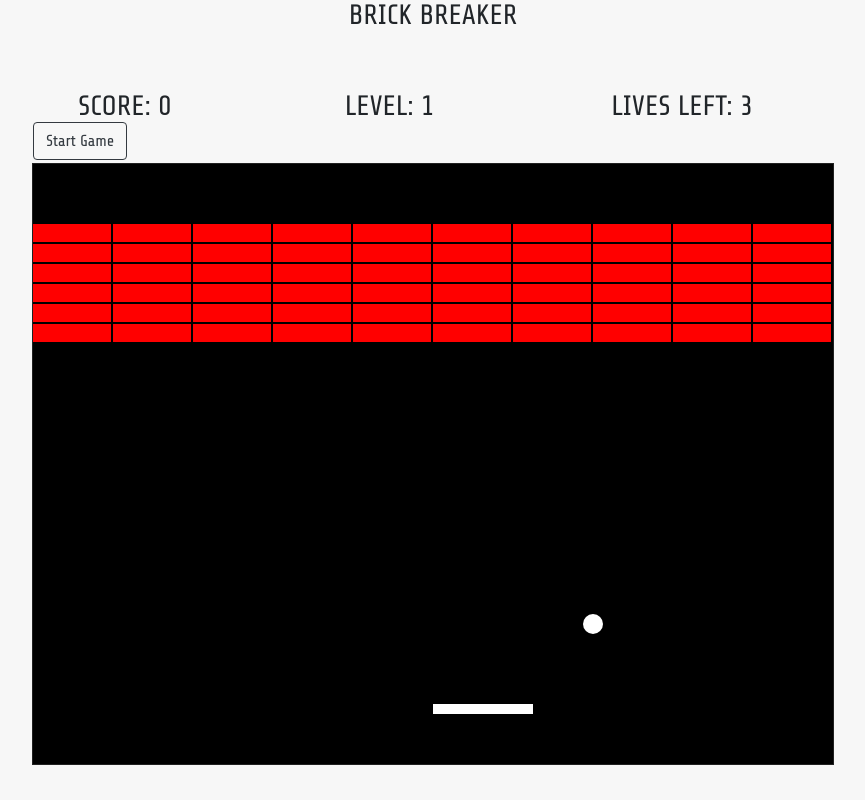
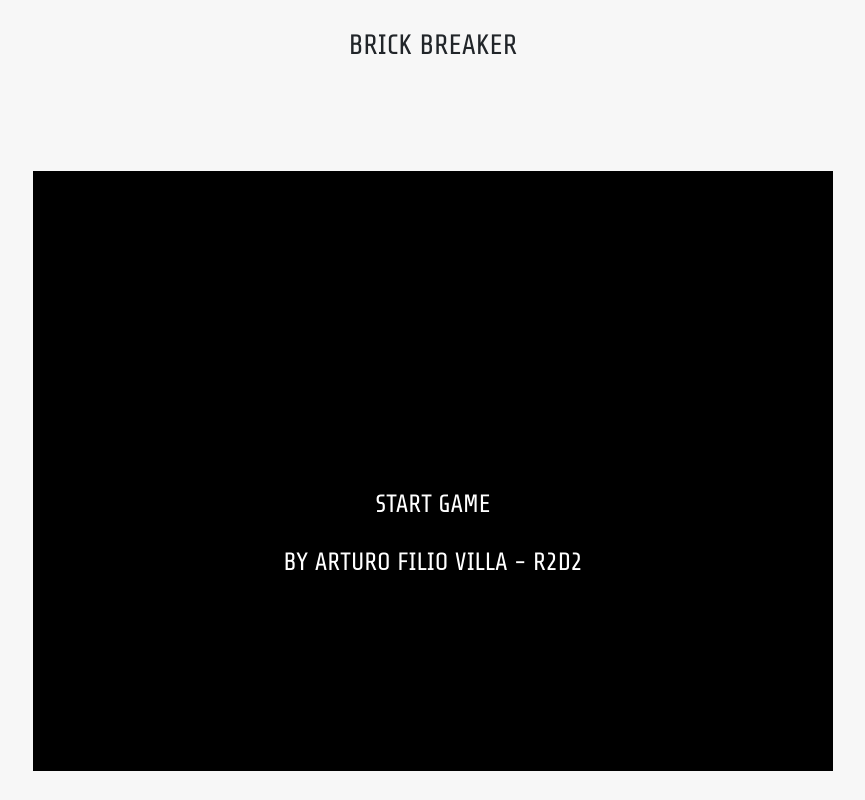
Before and after one commit to arturfil/game-project-ironhack, a website: page index.html in a window 1280 px wide. Shown: the whole page, without its empty margins (207-1072 px from the left). Drawn offline with nearby package versions, Linux system fonts and the light colour scheme.

Commit message:
added start menu

```diff
--- a/css/style.css
+++ b/css/style.css
@@ -9,12 +9,14 @@ body {
 h3 {
   text-align: center;
   text-transform: uppercase;
+  margin-top: 30px;
+  text: bold;
 }
 
 .tags {
   margin: 0 auto;
   max-width: 800px;
-  margin-top: 30px;
+  margin-top: 10px;
 }
 
 .tags h3 {
@@ -24,13 +26,32 @@ h3 {
   margin-top: 30px;
 }
 
-.btn-layout {
+.start-div {
   text-align: center;
-  max-width: 800px;
+  width: 800px;
+  height: 600px;
+  color: white;
+  background-color: black;
+  border: black solid 3px;
+  margin: 110px auto 0;
+}
+
+.start-title {
+  font-size: 25px;
+  margin: 40% auto 50% auto;
+}
+
+.start-title h3 {
+  font-size: 25px;
+}
+
+.start-title:hover {
+  text-decoration: underline;
+  font-size: 40px;
 }
 
 canvas {
-  display: block;
+  display: none;
   position: absolute;
   margin: auto;
   top: 0;
--- a/index.html
+++ b/index.html
@@ -32,8 +32,8 @@
       <div class="col-4">
         <h3>Level: 1</h3>
       </div>
-      <div class="col-4">
-        <h3>Lives left: 3</h3>
+      <div class="col-4 lives">
+        <h3>Lives left: </h3>
       </div>
     </div>
   </div>
@@ -41,17 +41,17 @@
 
 
 <!-- setting up the canvas width an height in the html file so the images and objects don't appear pixelated -->
-  <div class="container ">
+  <div class="container">
     <div class="canvas">
       <canvas id="gameCanvas" width="800" height="600"></canvas>
     </div>
   </div>
 
-  <div class="container btn-layout">
-    <div class="row">
-      <div class="">
-        <button class="btn btn-outline-dark start-btn" type="button" name="button">Start Game</button>
-      </div>
+
+  <div class="start-div">
+    <div class="start-title">
+      <h3>Start Game</h3>
+      <h3>By Arturo Filio Villa - R2D2</h3>
     </div>
   </div>
 
--- a/js/brick-destroyer.js
+++ b/js/brick-destroyer.js
@@ -16,7 +16,7 @@ const BRICK_COLS = 10;
 const BRICK_ROWS = 9;
 var brickGrid = new Array(BRICK_COLS * BRICK_ROWS); // This will keep track an array that is 2 dimensional (height and width).
 var bricksLeft = 0;
-var lifesLeft = 3;
+var livesLeft = 4;
 
 const PADDLE_WIDTH = 100;
 const PADDLE_HEIGHT = 10;
@@ -53,9 +53,10 @@ function brickReset() {
   // brickGrid[0] = false; // testing
 }
 
-// ALL THE FUNCTIONS SHOULD GO HERE! OTHERWISE IT DOESN'T RENDER!!!!!
-// Game loaded
-window.onload = function() {
+function start() {
+  $("canvas").fadeIn();
+  // ALL THE FUNCTIONS SHOULD GO HERE! OTHERWISE IT DOESN'T RENDER!!!!!
+  // Game loaded{
   canvas = document.getElementById('gameCanvas');
   canvasContext = canvas.getContext('2d');
 
@@ -94,14 +95,13 @@ function ballMove() {
   }
 
   if (ballY + radius > canvas.height) {
-    if (lifesLeft > 0) {
+    if (livesLeft > 0) {
       ballReset();
-      lifesLeft--;
-    } else if (lifesLeft <= 0) {
+      livesLeft--;
+    } else if (livesLeft <= 0) {
       ballReset();
       brickReset();
     }
-
   }
 
   if (ballY - radius < 0) {
@@ -179,7 +179,7 @@ function drawBricks() {
       var arrayIndex = rowColToArrayIndex(eachCol, eachRow)
 
       if(brickGrid[arrayIndex]) {
-        colorRect(BRICK_W * eachCol, BRICK_H * eachRow, BRICK_W - BRICK_GAP, BRICK_H - BRICK_GAP, 'red')
+        colorRect(BRICK_W * eachCol, BRICK_H * eachRow, BRICK_W - BRICK_GAP, BRICK_H - BRICK_GAP, '#FC5B1C')
       }
     }
   }
--- a/js/jquery-funcs.js
+++ b/js/jquery-funcs.js
@@ -1,7 +1,11 @@
 $(document).ready(function(){
 
-  $(".start-btn").click(function() {
+  $(".tags").hide();
+
+  $(".start-div").click(function() {
     start();
+    $(".tags").show();
+    $(".lives").html("<h3>Lives:</h3>" + livesLeft);
     $(this).remove();
   })
 })
```
